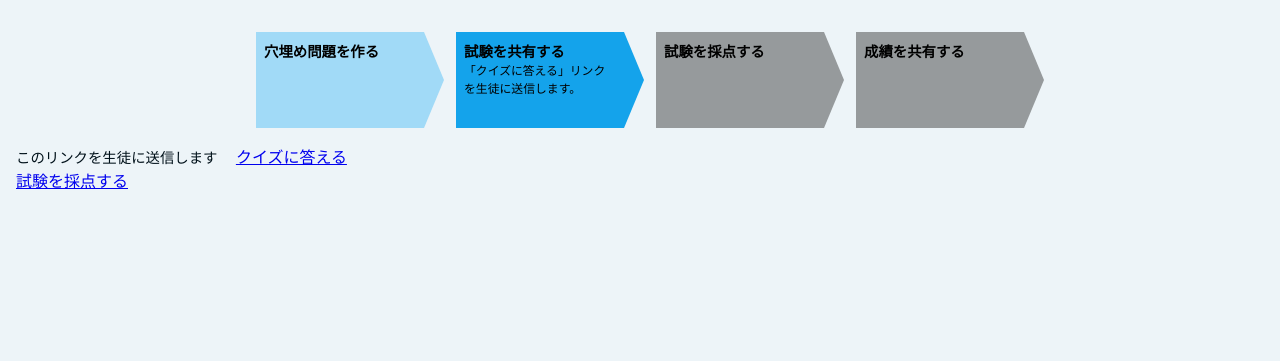
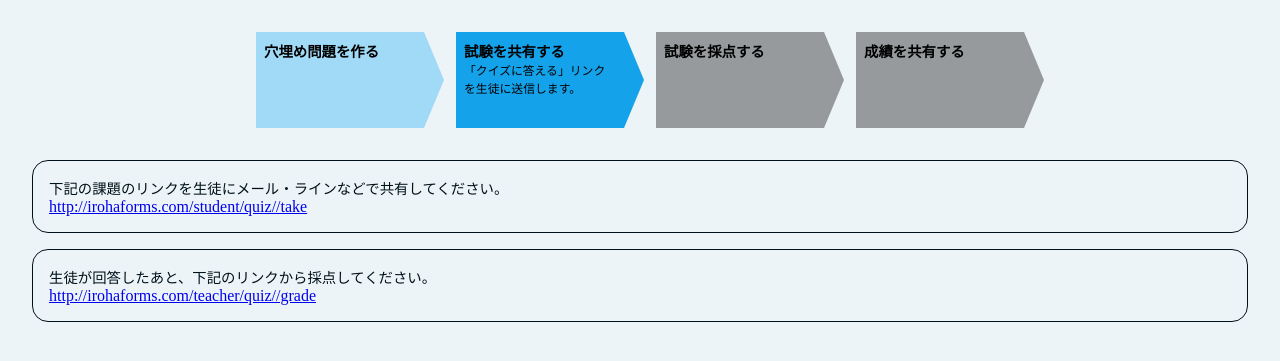
Before and after one commit to JTBooth/homework, a Flask app: template templates/links.html in a window 1280 px wide. Shown: the part 70-431 px from the top of the page. Run offline with Flask 2, Linux system fonts and the light colour scheme; the template is opened without the code that fills it, so the values that code supplies are empty.

Commit message:
retouch links page, add title stuff

```diff
--- a/static/styles/styles.css
+++ b/static/styles/styles.css
@@ -163,6 +163,12 @@ label {
 .quiz-header {
   display: flex;
   justify-content: space-between;
+  flex-wrap: wrap;
+  gap: 1em;
+}
+
+.quiz-header > fieldset {
+  min-width: max-content;
 }
 
 .button-bar {
@@ -187,9 +193,25 @@ label {
   display: block;
 }
 
+.linkbox {
+  margin: 1em;
+  border: 1px solid var(--dark-accent-color);
+  border-radius: 1em;
+  padding: 1em;
+}
+
+.linkbox > * {
+  display: block;
+}
+
 table {
   margin-top: 1rem;
-  border-spacing: 8px;
+  border: 1px solid black;
+  border-collapse: collapse;
+}
+
+table > * > * > * {
+  border: 1px solid black;
 }
 
 .arrow-bar {
@@ -277,7 +299,7 @@ table {
 
 @media only screen and (max-width: 600px) {
   .quiz-question-body {
-    width: calc(100% - 4em);
+    width: calc(100% - 6em);
     min-width: 12em;
     display: inline-block;
   }
@@ -287,15 +309,15 @@ table {
     display: block;
   }
 
-  .quiz-question > input {
-    width: 80%;
+  .quiz-question-body > input {
+    width: 100%;
   }
 
   .quiz-question > .blank-space {
     width: 40%;
   }
 
-  input {
+  input,input[type=text] {
     margin-inline: 0;
   }
 
--- a/templates/feedback.html
+++ b/templates/feedback.html
@@ -4,6 +4,8 @@
     <link rel="stylesheet"
     type="text/css"
     href="{{ url_for('static', filename='styles/styles.css')}}">
+    <title>いろは</title>
+    <link rel="shortcut icon" href="{{ url_for('static', filename='iroha_favicon.ico')}}">
     <meta name="viewport" content="width=device-width, height=device-height, initial-scale=1, minimum-scale=1">
   </head>
   <body>
--- a/templates/index.html
+++ b/templates/index.html
@@ -4,6 +4,8 @@
     <link rel="stylesheet"
     type="text/css"
     href="{{ url_for('static', filename='styles/styles.css')}}">
+    <title>いろは</title>
+    <link rel="shortcut icon" href="{{ url_for('static', filename='iroha_favicon.ico')}}">
     <script src="{{ url_for('static', filename='scripts/create_quiz_scripts.js') }}"></script>
     <script src="{{ url_for('static', filename='scripts/enabled_button.js') }}"></script>
     <meta name="viewport" content="width=device-width, height=device-height, initial-scale=1, minimum-scale=1">
--- a/templates/links.html
+++ b/templates/links.html
@@ -4,6 +4,8 @@
     <link rel="stylesheet"
     type="text/css"
     href="{{ url_for('static', filename='styles/styles.css')}}">
+    <title>いろは</title>
+    <link rel="shortcut icon" href="{{ url_for('static', filename='iroha_favicon.ico')}}">
     <meta name="viewport" content="width=device-width, height=device-height, initial-scale=1, minimum-scale=1">
   </head>
   <body>
@@ -30,11 +32,14 @@
           <span class="arrow-header">成績を共有する</span>
         </div>
       </div>
-      <div>
-        <label>このリンクを生徒に送信します</label>
-        <a href="{{ url_for('take_quiz', student_uuid=student_uuid) }}">クイズに答える</a>
+      <div class="linkbox">
+        <label>下記の課題のリンクを生徒にメール・ラインなどで共有してください。</label>
+        <a href="{{ url_for('take_quiz', student_uuid=student_uuid) }}">http://irohaforms.com{{ url_for('take_quiz', student_uuid=student_uuid) }}</a>
       </div>
-      <a href="{{ url_for('grade_quiz', teacher_uuid=teacher_uuid) }}">試験を採点する</a>
+      <div class="linkbox">
+        <label>生徒が回答したあと、下記のリンクから採点してください。</label>
+        <a href="{{ url_for('grade_quiz', teacher_uuid=teacher_uuid) }}">http://irohaforms.com{{ url_for('grade_quiz', teacher_uuid=teacher_uuid) }}</a>
+      </div>
     </main>
   </body>
 </html>
```
Also changed, not shown: templates/grade.html (+6 -4 lines), templates/take_quiz.html (+8 -4 lines).
